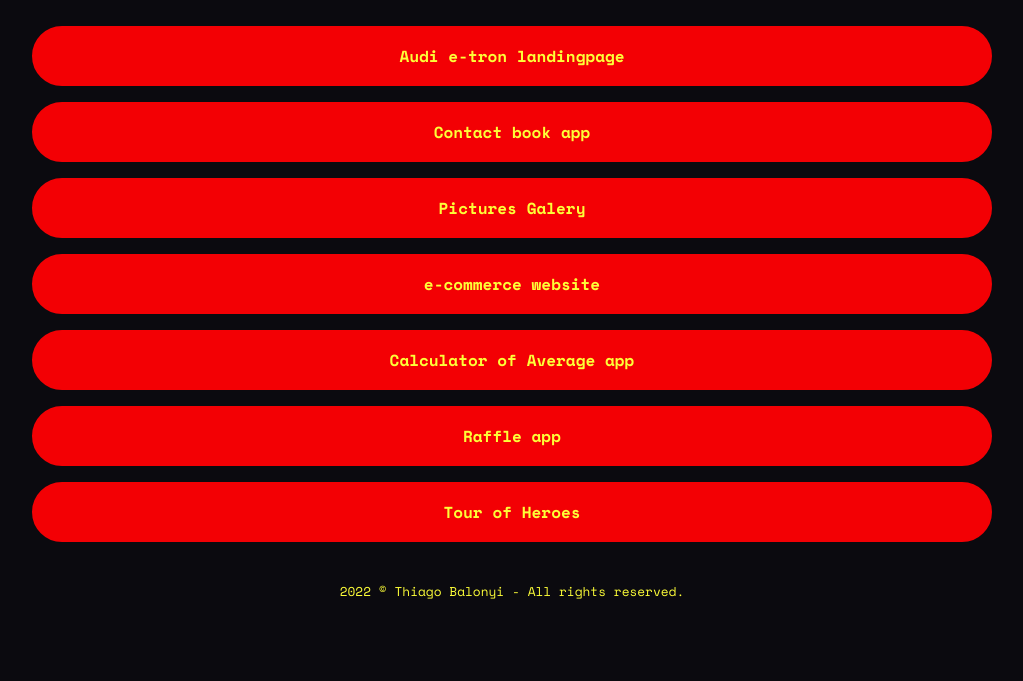
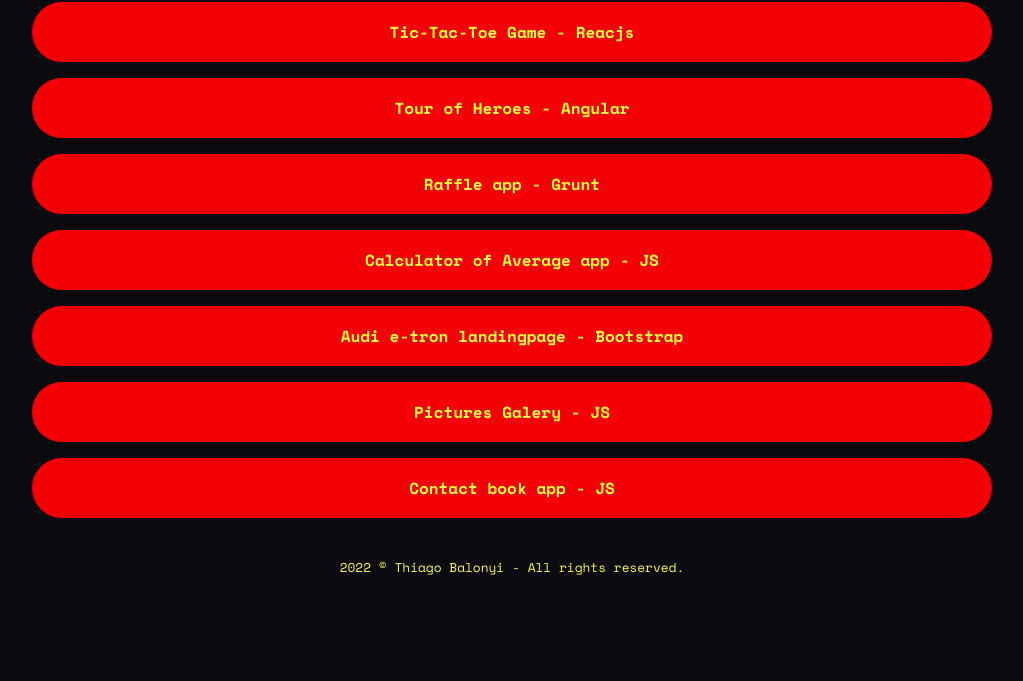
Before and after one commit to thiagobalonyi/portif-lio-less, a website: page index.html in a window 1280 px wide. Shown: the part 545-1226 px from the top of the page, without its empty margins (128-1151 px from the left). After the commit the page ends 1202 px from the top, so only its background shows below. Drawn offline with nearby package versions, Linux system fonts and the light colour scheme.

Commit message:
add: new project - tictactoe reactjs

```diff
--- a/index.html
+++ b/index.html
@@ -17,11 +17,11 @@
             <img class="profile-avatar" src="./src/images/Thiago Balonyi.jpg">
             <div class="profile-bio">
                 <h1 class="profile-bio-name">Thiago Balonyi</h1>
-                <h2 class="profile-bio-subtitle">Front-end developer jr</h2>
+                <h2 class="profile-bio-subtitle">fullStack web developer</h2>
                 <p class="profile-description">I'm Thiago Balonyi, a married family guy who likes learning new things, creating positive impact on people and exchanging ideas. I also enjoy great discipline and quick thinking; I am a great communicator and observer. I love being in contact with nature and playing sports. I am searching for a jovial maturity and balance in my life and relationships.
                 <br>
                 <br>
-                I am a programmer at the service of people and companies, in the areas of technology, development and design. Enjoying a successful career and transition from art director to front-end developer. I am specialized in html, css, javascript, bootstrap, sass, gulp, entrepreneurship and leadership languages.</p>
+                I am a programmer at the service of people and companies, in the areas of technology, development and design. Enjoying a successful career and transition from art director to front-end developer. I am specialized in html, css, javascript, bootstrap, sass, gulp, less, grunt and reactjs.</p>
             </div>
         </header>
         <nav>
@@ -43,25 +43,25 @@
         <nav>
             <ul class="projects-list">
                 <li class="projects-list-item">
-                    <a href="https://audi-etron-landingpage-mpydxyjsk-thiagobalonyi.vercel.app/">Audi e-tron landingpage</a>
+                    <a href="https://jogo-da-veia-six.vercel.app/" target="_blank">Tic-Tac-Toe Game - Reacjs</a>
                 </li>
                 <li class="projects-list-item">
-                    <a href="https://agenda-contatos-lake.vercel.app/">Contact book app</a>
+                    <a href="https://angular-tour-of-heroes-khaki.vercel.app/dashboard" target="_blank">Tour of Heroes - Angular</a>
                 </li>
                 <li class="projects-list-item">
-                    <a href="https://jquery-galeria-fotos-two.vercel.app/">Pictures Galery</a>
+                    <a href="https://sorteadorgruntbalonyi.vercel.app/" target="_blank">Raffle app - Grunt</a>
                 </li>
                 <li class="projects-list-item">
-                    <a href="https://balonyi-shoes.vercel.app/">e-commerce website</a>
+                    <a href="https://projeto-calculadora-medias-nine.vercel.app/" target="_blank">Calculator of Average app - JS</a>
                 </li>
                 <li class="projects-list-item">
-                    <a href="https://projeto-calculadora-medias-nine.vercel.app/">Calculator of Average app</a>
+                    <a href="https://audi-etron-landingpage-mpydxyjsk-thiagobalonyi.vercel.app/" target="_blank">Audi e-tron landingpage - Bootstrap</a>
                 </li>
                 <li class="projects-list-item">
-                    <a href="https://sorteadorgruntbalonyi.vercel.app/">Raffle app</a>
+                    <a href="https://jquery-galeria-fotos-two.vercel.app/" target="_blank">Pictures Galery - JS</a>
                 </li>
                 <li class="projects-list-item">
-                    <a href="https://angular-tour-of-heroes-khaki.vercel.app/dashboard">Tour of Heroes</a>
+                    <a href="https://agenda-contatos-lake.vercel.app/" target="_blank">Contact book app - JS</a>
                 </li>
             </ul>
         </nav>
```
